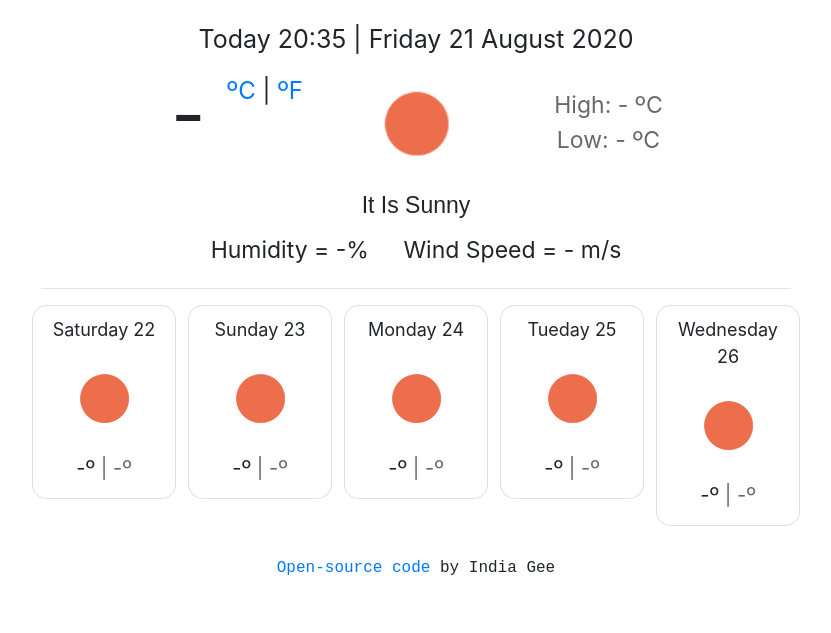
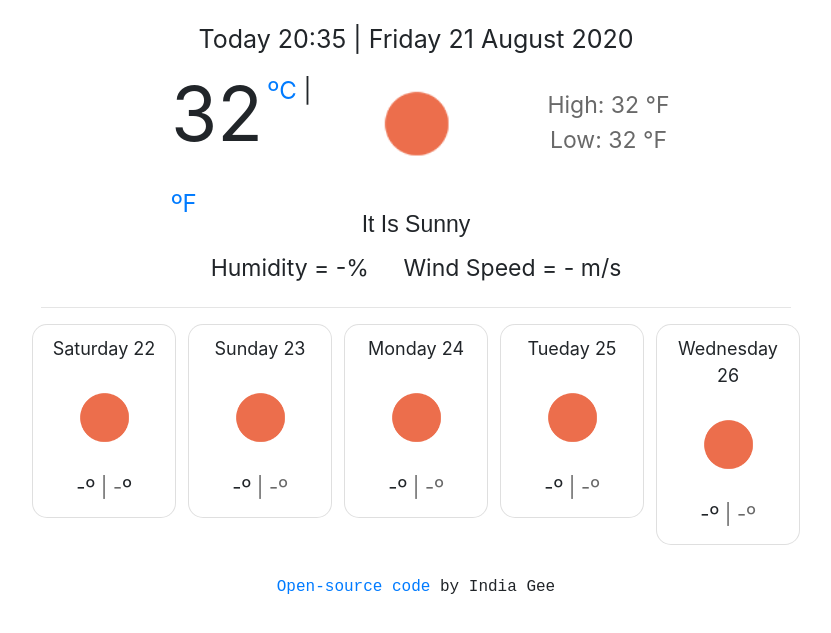
Before and after one commit to IndyRoseGee/Weather-project, a plain HTML site: page index.html in a window 1280 px wide. Both pictures are taken after a click on the link "ºF". Shown: the part 161-794 px from the top of the page, without its empty margins (224-1055 px from the left). Drawn offline with nearby package versions, Linux system fonts and the light colour scheme.

Commit message:
Convert current temp C->F

```diff
--- a/index.html
+++ b/index.html
@@ -61,8 +61,8 @@
               <div class="col-3">
                 <span class="maintemp" id="main-temperature">- </span>
                 <span class="maindegrees">
-                  <a href="#" id="celsius">ºC</a> |
-                  <a href="#" id="fahrenheit">ºF </a></span
+                  <a href="#" id="celsius-link">ºC</a> |
+                  <a href="#" id="fahrenheit-link">ºF </a></span
                 >
               </div>
               <div class="col-2" id="icon">
@@ -70,8 +70,9 @@
               </div>
               <div class="col-4" id="two-temps">
                 <p>
-                  High: <span id="high-temp">- </span>ºC<br />Low:
-                  <span id="low-temp">- </span>ºC
+                  High: <span id="high-temp">-</span> <span id="celsius-symbol">ºC</span>
+                  <br />
+                  Low: <span id="low-temp">-</span> <span id="celsius-symbol-low">ºC</span>
                 </p>
               </div>
               <div class="col-1"></div>
@@ -100,8 +101,8 @@
                     <p class="small-t-emoji"><img src="src/media/01d.png"></p>
 
                     <p>
-                      <span class="daytemp" id="highFiveDayTemp"> -º</span><span class="nighttemp" id="lowFiveDayTemp"> |
-                        -º</span>
+                      <span class="daytemp" id="highFiveDayTemp"> -</span>º<span class="nighttemp" id="lowFiveDayTemp"> |
+                        -</span>º
                     </p>
                   </span>
                 </div>
--- a/src/index.js
+++ b/src/index.js
@@ -194,6 +194,8 @@ function showWeather(response) {
   let tempMin = document.querySelector("#low-temp");
   tempMin.innerHTML = Math.round(response.data.main.temp_min);
 
+  celsiusTemperature = response.data.main.temp;
+
   let description = document.querySelector("#desWea");
   description.innerHTML = response.data.weather[0].description;
 
@@ -351,81 +353,142 @@ form.addEventListener("submit", search);
 
 ////////////////////////////////////////////////////////////////////////////////////////////////////////////////
 
-/*function displayForecastDayOne(response) {
-  let dayOneBox = document.querySelector("#day-one-box");
-  let celsiusMax = Math.round(response.data[0].main.temp_max);
-  let celsiusMin = Math.round(response.data[0].main.temp_min);
-  let emoji = Math.round(response.data.weather[0].icon);
+//(0°C × 9/5) + 32 = 32°F
+let celsiusTemperature = null;
+let celsiusMax = null;
+let celsiusMin = null;
 
-  dayOneBox.innerHTML = `<p class="small-t-emoji"><img src="src/media/${emoji}.png"></p>
-  <p>
-    <span class="daytemp" id="highFiveDayTemp"> ${celsiusMax}º</span>
-    <span class="nighttemp" id="lowFiveDayTemp"> | ${celsiusMin}º</span>  </p>`;
+function displayFahTemp(event) {
+  event.preventDefault();
+
+  let fahrenheitTemperature = Math.round((celsiusTemperature * 9) / 5 + 32);
+  let currentCelsius = document.querySelector("#main-temperature");
+  currentCelsius.innerHTML = fahrenheitTemperature;
+
+  let fahrenheitMax = Math.round((celsiusMax * 9) / 5 + 32);
+  let tempMax = document.querySelector("#high-temp");
+  tempMax.innerHTML = fahrenheitMax;
+
+  let fahrenheitMin = Math.round((celsiusMin * 9) / 5 + 32);
+  let fahrMin = document.querySelector("#low-temp");
+  fahrMin.innerHTML = fahrenheitMin;
+
+  let celsiusSymbol = document.querySelector("#celsius-symbol");
+  celsiusSymbol.innerHTML = " °F";
+
+  let celsiusSymbolLow = document.querySelector("#celsius-symbol-low");
+  celsiusSymbolLow.innerHTML = " °F";
+
+  let forecastFiveDaysHigh = document.querySelectorAll("#highFiveDayTemp");
+  forecastFiveDays.forEach(function (item) {
+    let currentTemp = days.innerHTML;
+    days.innerHTML = Math.round((currentTemp * 9) / 5 + 32);
+  });
+
+  let forecastFiveDaysLow = document.querySelectorAll("#lowFiveDayTemp");
+  forecastFiveDaysLow.forEach(function (item) {
+    let currentTemp = item.innerHTML;
+    item.innerHTML = Math.round((currentTemp * 9) / 5 + 32);
+  });
+
+  forecastMax = celsiusConverter.classList.remove("active");
+  fahrenheitConverter.classList.add("active");
 }
 
-*/
-
-// let icon = document.querySelector(".small-t-emoji");
-// icon.innerHTML = `<img src="src/media/${response.data.weather[0].icon}.png" width="130"/>`;
-//}
+let fahrenheitLink = document.querySelector("#fahrenheit-link");
+fahrenheitLink.addEventListener("click", displayFahTemp);
 
 /*
 
-function forecastDayOne(response) {
-  let tempMax = Math.round(response.data.daily.temp.min);
-  let tempMin = Math.round(response.data.daily.temp.min);
-  let emoji = `<img src="src/media/${response.daily.weather[0].icon}.png" />`;
 
-  document.querySelector(
-    "#day-one-box"
-  ).innerHTML = `<p class="small-t-emoji"><img src="src/media/${emoji}.png"></p>
-  <p>
-    <span class="daytemp" id="highFiveDayTemp"> ${tempMax}º</span>
-    <span class="nighttemp" id="lowFiveDayTemp"> | ${tempMin}º</span>  </p>`;
+
+function showFahrenheit(event) {
+  event.preventDefault();
+  let fahrenheitTemperature = Math.round((celsiusTemperature * 9) / 5 + 32);
+  let currentCelsius = document.querySelector("#temperature");
+  currentCelsius.innerHTML = fahrenheitTemperature;
+  let fahrenheitMax = Math.round((celsiusMax * 9) / 5 + 32);
+  let tempMax = document.querySelector("#max-temp");
+  tempMax.innerHTML = fahrenheitMax;
+  let maxSymbol = document.querySelector("#celsius-max");
+  maxSymbol.innerHTML = "°F";
+  let fahrenheitMin = Math.round((celsiusMin * 9) / 5 + 32);
+  let fahrMin = document.querySelector("#min-temp");
+  fahrMin.innerHTML = fahrenheitMin;
+  let minSymbol = document.querySelector("#celsius-min");
+  minSymbol.innerHTML = "°F";
+
+  let forecastItems = document.querySelectorAll(".forecast-temp-max");
+  forecastItems.forEach(function (item) {
+    let currentTemp = item.innerHTML;
+    // grabbing the current value to convert--
+    // convert to Fahrenheit
+    item.innerHTML = Math.round((currentTemp * 9) / 5 + 32);
+  });
+
+  let forecastItemsMin = document.querySelectorAll(".forecast-temp-min");
+  forecastItemsMin.forEach(function (item) {
+    let currentTemp = item.innerHTML;
+    // grabbing the current value to convert---
+    // convert to Fahrenheit
+    item.innerHTML = Math.round((currentTemp * 9) / 5 + 32);
+  });
+
+  let forecastCelsiusSymbol = document.querySelectorAll(".forecast-degree");
+  forecastCelsiusSymbol.forEach(function (item) {
+    item.innerHTML = `°F`;
+  });
+
+  forecastMax = celsiusConverter.classList.remove("active");
+  fahrenheitConverter.classList.add("active");
 }
 
-function showForecastDayOne(city) {
-  console.log(response);
-  let apiKey = "1f8b7e0173439d434022d96a0701f579";
-  let apiUrl = `https://api.openweathermap.org/data/2.5/onecall?q=${city}&exclude=current,minutely,hourly&appid=${apiKey}&units=metric`;
-  axios.get(apiUrl).then(forecastDayOne);
-}*/
+function showCelsius(event) {
+  event.preventDefault();
+  let currentCelsius = document.querySelector("#temperature");
+  currentCelsius.innerHTML = Math.round(celsiusTemperature);
+  let tempMax = document.querySelector("#max-temp");
+  tempMax.innerHTML = Math.round(celsiusMax);
+  let maxSymbol = document.querySelector("#celsius-max");
+  maxSymbol.innerHTML = "°C";
+  let tempMin = document.querySelector("#min-temp");
+  tempMin.innerHTML = Math.round(celsiusMin);
+  let minSymbol = document.querySelector("#celsius-min");
+  minSymbol.innerHTML = "°C";
 
-/*
-function displayForecast(response) {
-  let forecast = null;
-  let forecastElement = document.querySelector("#forecast");
-  forecastElement.innerHTML = null;
-  for (let index = 1; index < 6; index++) {
-    forecast = response.data.daily[index];
+  let forecastItems = document.querySelectorAll(".forecast-temp-max");
+  forecastItems.forEach(function (item) {
+    let currentTemp = item.innerHTML;
+    // grabbing the current value to convert---
+    // convert to Celsius
+    item.innerHTML = Math.round(((currentTemp - 32) * 5) / 9);
+  });
 
-    forecastElement.innerHTML += `
-     <div class="col forecastColumns" >
-      <div class="day-1">
-        ${formatForecastTime(forecast.dt * 1000)}
-          <img  src="src/img/${
-      forecast.weather[0].icon
-      }.png" alt="" class="icon">
-            <div id = "forecast-max">
-            <span class="forecast-temp-max">${Math.round(
-        forecast.temp.max
-      )}</span>
-            <span class="forecast-degree" id = "forecast-celsius" >°C</span>
-            </div>
-            <div id = "forecast-min">
-            <span class="forecast-temp-min">${Math.round(
-        forecast.temp.min
-      )}</span>
-            <span class="forecast-degree" >°C</span>
-            </div>
+  let forecastItemsMin = document.querySelectorAll(".forecast-temp-min");
+  forecastItemsMin.forEach(function (item) {
+    let currentTemp = item.innerHTML;
+    // grabbing the current value to convert--
+    // convert to Fahrenheit
+    item.innerHTML = Math.round(((currentTemp - 32) * 5) / 9);
+  });
 
-      </div>
-    </div >
-  `;
-  }
+  let forecastFahrenheitSymbol = document.querySelectorAll(".forecast-degree");
+  forecastFahrenheitSymbol.forEach(function (item) {
+    item.innerHTML = `°C`;
+  });
+
+  fahrenheitConverter.classList.remove("active");
+  celsiusConverter.classList.add("active");
 }
 
-function search(city) {
-  let apiKey = "4190a6ee70227a6b15b76f600409fe74";
-  let apiUrl = `https://api.openweathermap.org/data/2.5/weather?q=${city}&appid=${apiKey}&units=metric`;
-  axios.get(apiUrl).then(displayTemperature); */
+let fahrenheitConverter = document.querySelector("#fahrenheit");
+fahrenheitConverter.addEventListener("click", showFahrenheit);
+
+let celsiusConverter = document.querySelector("#celsius");
+celsiusConverter.addEventListener("click", showCelsius);
+
+let button = document.querySelector("#location");
+button.addEventListener("click", showLocation);
+
+let citySearch = document.querySelector("#search-form");
+citySearch.addEventListener("submit", handleSubmit); */
```
